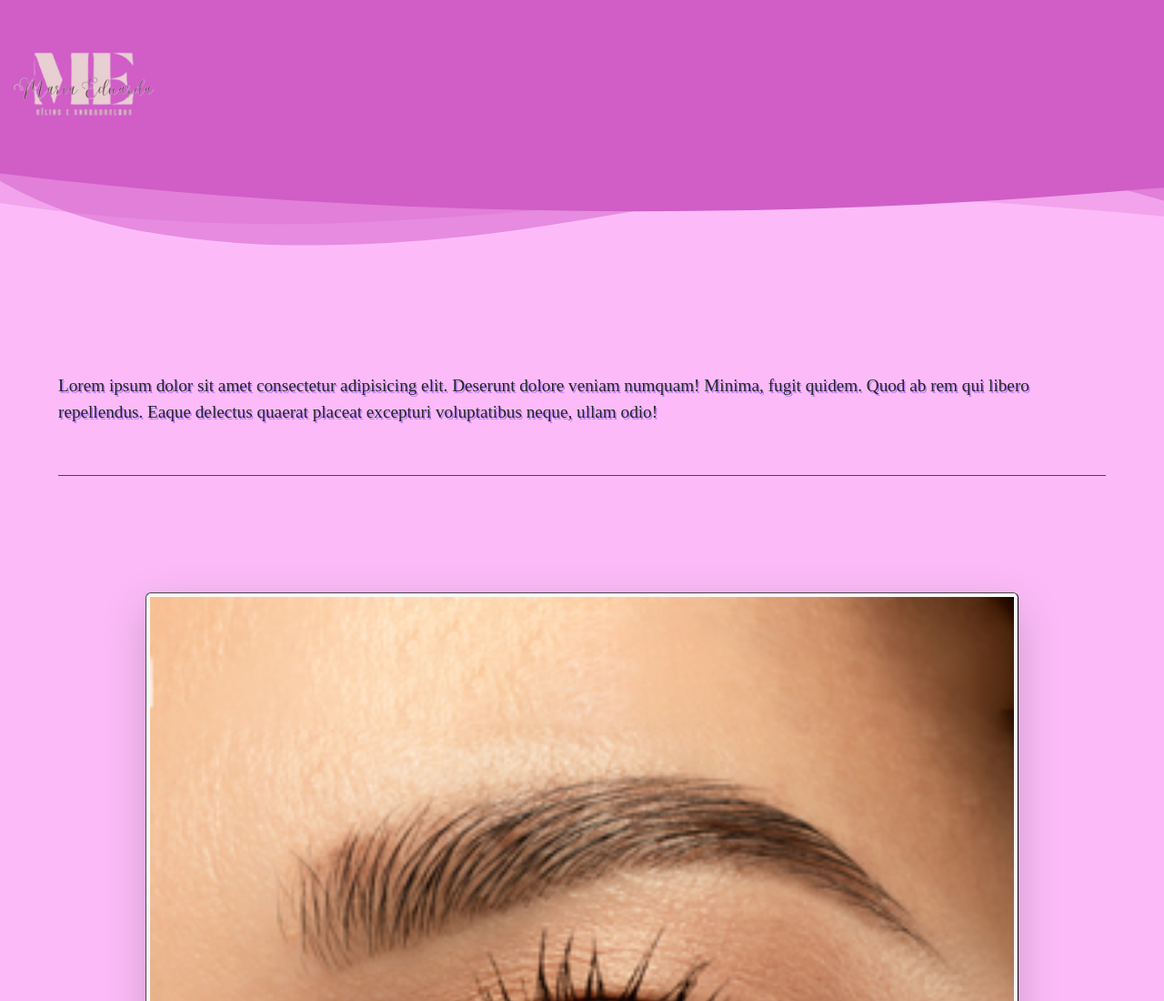
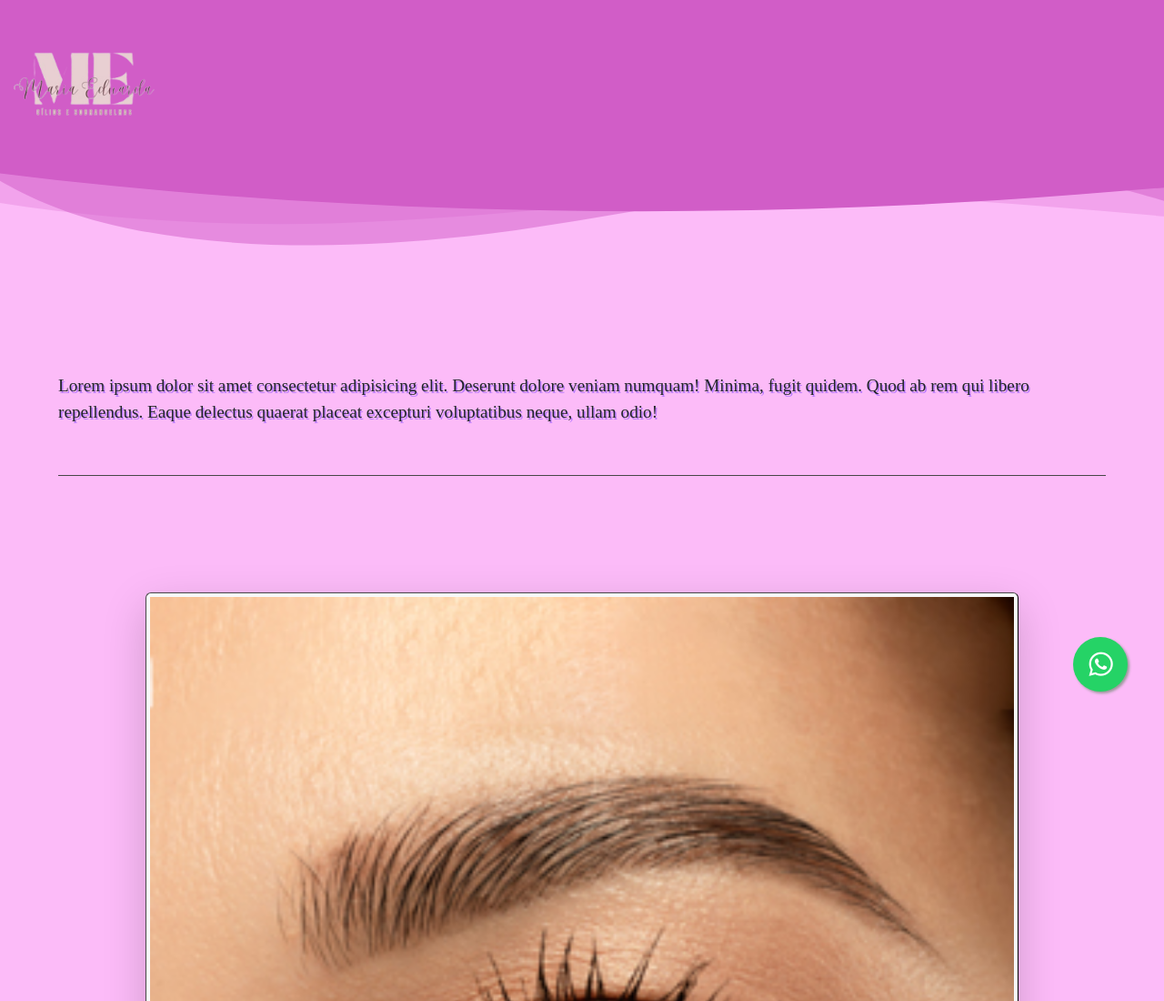
Before and after one commit to LeonardoAsciutiCarmagnani/Maria-Eduarda-B.S, a plain HTML site: page index.html in a window 1280 px wide. Shown: the top 1100 px of the page at 91% size. Drawn offline with nearby package versions, Linux system fonts and the light colour scheme.

Commit message:
Botao whatsapp feito

```diff
--- a/css.css
+++ b/css.css
@@ -53,3 +53,39 @@ body {
 .margin{
     margin-top: 13%;
 }
+
+.float{
+    position:fixed;
+    width:60px;
+    height:60px;
+    bottom:40px;
+    right:40px;
+    background-color:#25d366;
+    color:#FFF;
+    border-radius:50px;
+    text-align:center;
+    box-shadow: 2px 2px 3px #999;
+    z-index:100;
+  }
+
+  .my-float{
+    margin-top:15px;
+    margin-left:1px ;
+  }
+
+
+  /* Estilos para o ícone do botão em hover */
+  .whatsapp:hover i {
+    margin-top: 16px;
+  }
+
+  /* Estilos para o ícone do botão em dispositivos móveis */
+  @media (max-width: 767px) {
+    .whatsapp i {
+      margin-top: 16px;
+    }
+
+    .whatsapp:hover i {
+      margin-top: 16px;
+    }
+  }
--- a/index.html
+++ b/index.html
@@ -12,6 +12,10 @@
     <script src="https://cdnjs.cloudflare.com/ajax/libs/popper.js/1.14.7/umd/popper.min.js"></script>
     <script src="https://stackpath.bootstrapcdn.com/bootstrap/4.3.1/js/bootstrap.min.js"></script>
     <link href="css.css" rel="stylesheet">
+    <link rel="stylesheet" href="https://cdnjs.cloudflare.com/ajax/libs/font-awesome/5.15.3/css/all.min.css"
+        integrity="sha512-..." crossorigin="anonymous" />
+
+
 </head>
 
 <body>
@@ -73,6 +77,12 @@
             </div>
         </div>
     </div>
+
+    <a href="https://wa.me/5511994128106" class="float" target="_blank">
+        <i class="fab fa-whatsapp my-float" style="font-size: 30px;"></i>
+      </a>
+
+
 
     <!--CARDS-->
     <!--
```
